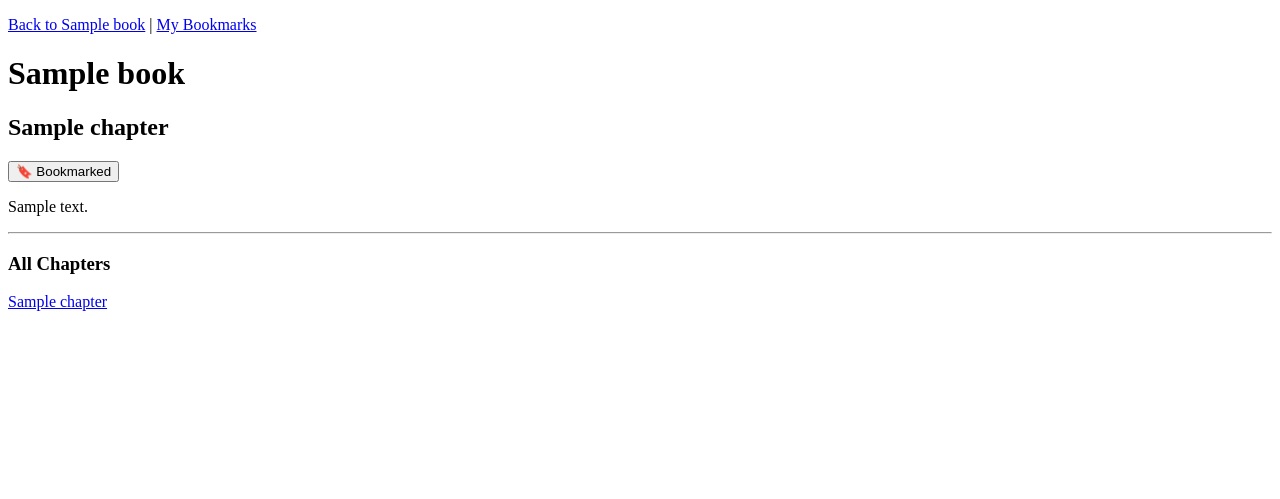
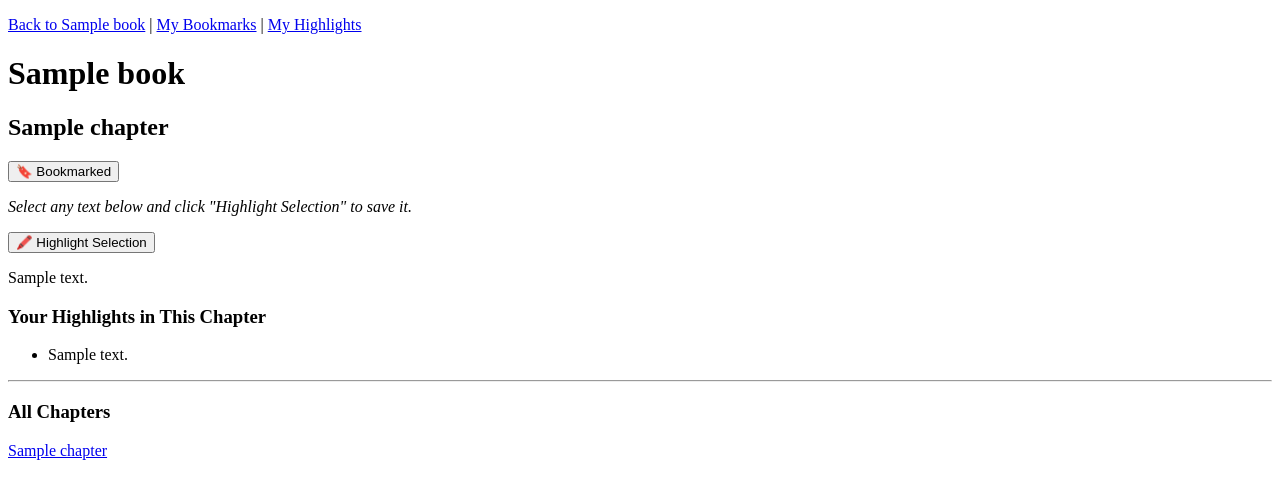
Before and after one commit to nihariikaa11/read-hub, a Flask app: page /read/1 in a window 1280 px wide. Shown: the top 499 px of the page. Run offline with Flask 3, Linux system fonts and the light colour scheme; the visitor is signed in with stand-in values (Sample User, id 1); tables that the repository leaves empty hold one stand-in row (values such as "Sample post").

Commit message:
Add text highlighting feature

```diff
--- a/app.py
+++ b/app.py
@@ -184,6 +184,7 @@ def read_chapter(chapter_id):
     all_chapters = conn.execute('SELECT * FROM chapters WHERE book_id = ? ORDER BY chapter_number', (chapter['book_id'],)).fetchall()
 
     is_bookmarked = False
+    my_highlights = []
     if 'user_id' in session:
         bookmark = conn.execute(
             'SELECT * FROM bookmarks WHERE user_id = ? AND chapter_id = ?',
@@ -191,8 +192,13 @@ def read_chapter(chapter_id):
         ).fetchone()
         is_bookmarked = bookmark is not None
 
+        my_highlights = conn.execute(
+            'SELECT * FROM highlights WHERE user_id = ? AND chapter_id = ?',
+            (session['user_id'], chapter_id)
+        ).fetchall()
+
     conn.close()
-    return render_template('read_chapter.html', chapter=chapter, book=book, all_chapters=all_chapters, is_bookmarked=is_bookmarked)
+    return render_template('read_chapter.html', chapter=chapter, book=book, all_chapters=all_chapters, is_bookmarked=is_bookmarked, my_highlights=my_highlights)
 
 @app.route('/like/<int:book_id>', methods=['POST'])
 def like_book(book_id):
@@ -270,6 +276,39 @@ def view_bookmarks():
     conn.close()
     return render_template('bookmarks.html', bookmarks=bookmarks)
 
+@app.route('/highlight/<int:chapter_id>', methods=['POST'])
+def add_highlight(chapter_id):
+    if 'user_id' not in session:
+        return jsonify({'error': 'not logged in'}), 401
+
+    data = request.get_json()
+    highlighted_text = data.get('text')
+
+    conn = get_db_connection()
+    conn.execute(
+        'INSERT INTO highlights (user_id, chapter_id, highlighted_text) VALUES (?, ?, ?)',
+        (session['user_id'], chapter_id, highlighted_text)
+    )
+    conn.commit()
+    conn.close()
+    return jsonify({'success': True})
+
+@app.route('/highlights')
+def view_highlights():
+    if 'user_id' not in session:
+        return redirect(url_for('login'))
+
+    conn = get_db_connection()
+    highlights = conn.execute('''
+        SELECT highlights.*, chapters.title as chapter_title, books.title as book_title, books.id as book_id
+        FROM highlights
+        JOIN chapters ON highlights.chapter_id = chapters.id
+        JOIN books ON chapters.book_id = books.id
+        WHERE highlights.user_id = ?
+        ORDER BY highlights.id DESC
+    ''', (session['user_id'],)).fetchall()
+    conn.close()
+    return render_template('highlights.html', highlights=highlights)
 if __name__ == '__main__':
     init_db()
     app.run(debug=True)
--- a/templates/read_chapter.html
+++ b/templates/read_chapter.html
@@ -4,7 +4,7 @@
     <title>{{ chapter['title'] }} - {{ book['title'] }}</title>
 </head>
 <body>
-    <p><a href="/book/{{ book['id'] }}">Back to {{ book['title'] }}</a> | <a href="/bookmarks">My Bookmarks</a></p>
+    <p><a href="/book/{{ book['id'] }}">Back to {{ book['title'] }}</a> | <a href="/bookmarks">My Bookmarks</a> | <a href="/highlights">My Highlights</a></p>
     <h1>{{ book['title'] }}</h1>
     <h2>{{ chapter['title'] }}</h2>
 
@@ -12,12 +12,49 @@
         <button type="submit">{% if is_bookmarked %}🔖 Bookmarked{% else %}📑 Bookmark this chapter{% endif %}</button>
     </form>
 
-    <p>{{ chapter['content'] }}</p>
+    <p><em>Select any text below and click "Highlight Selection" to save it.</em></p>
+    <button onclick="saveHighlight()">🖍️ Highlight Selection</button>
+
+    <p id="chapter-content">{{ chapter['content'] }}</p>
+
+    {% if my_highlights|length > 0 %}
+        <h3>Your Highlights in This Chapter</h3>
+        <ul>
+        {% for h in my_highlights %}
+            <li>{{ h['highlighted_text'] }}</li>
+        {% endfor %}
+        </ul>
+    {% endif %}
 
     <hr>
     <h3>All Chapters</h3>
     {% for ch in all_chapters %}
         <p><a href="/read/{{ ch['id'] }}">{{ ch['title'] }}</a></p>
     {% endfor %}
+
+    <script>
+        function saveHighlight() {
+            const selection = window.getSelection().toString();
+            if (!selection) {
+                alert("Please select some text first.");
+                return;
+            }
+
+            fetch("/highlight/{{ chapter['id'] }}", {
+                method: "POST",
+                headers: { "Content-Type": "application/json" },
+                body: JSON.stringify({ text: selection })
+            })
+            .then(res => res.json())
+            .then(data => {
+                if (data.success) {
+                    alert("Highlight saved!");
+                    location.reload();
+                } else {
+                    alert("You need to be logged in to highlight.");
+                }
+            });
+        }
+    </script>
 </body>
 </html>
```
Also changed, not shown: templates/highlights.html (added, +20 -0 lines).
